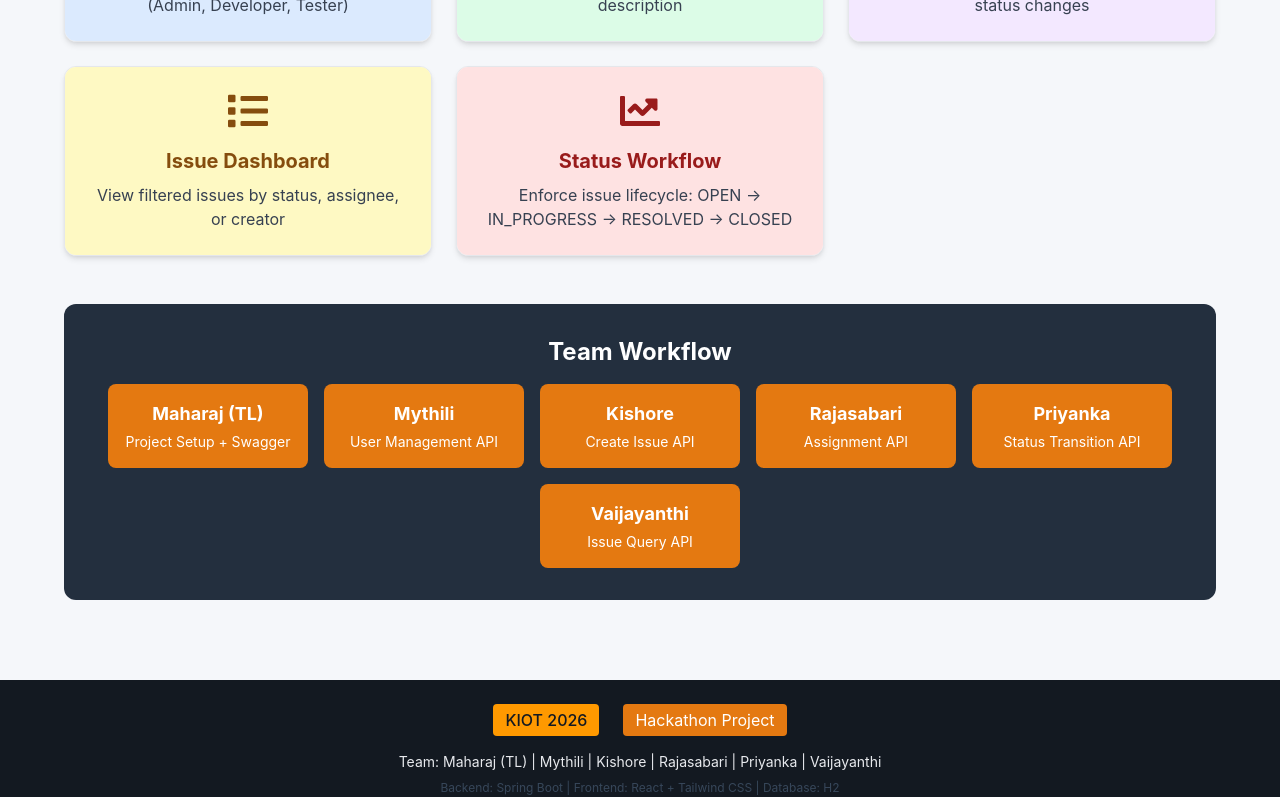
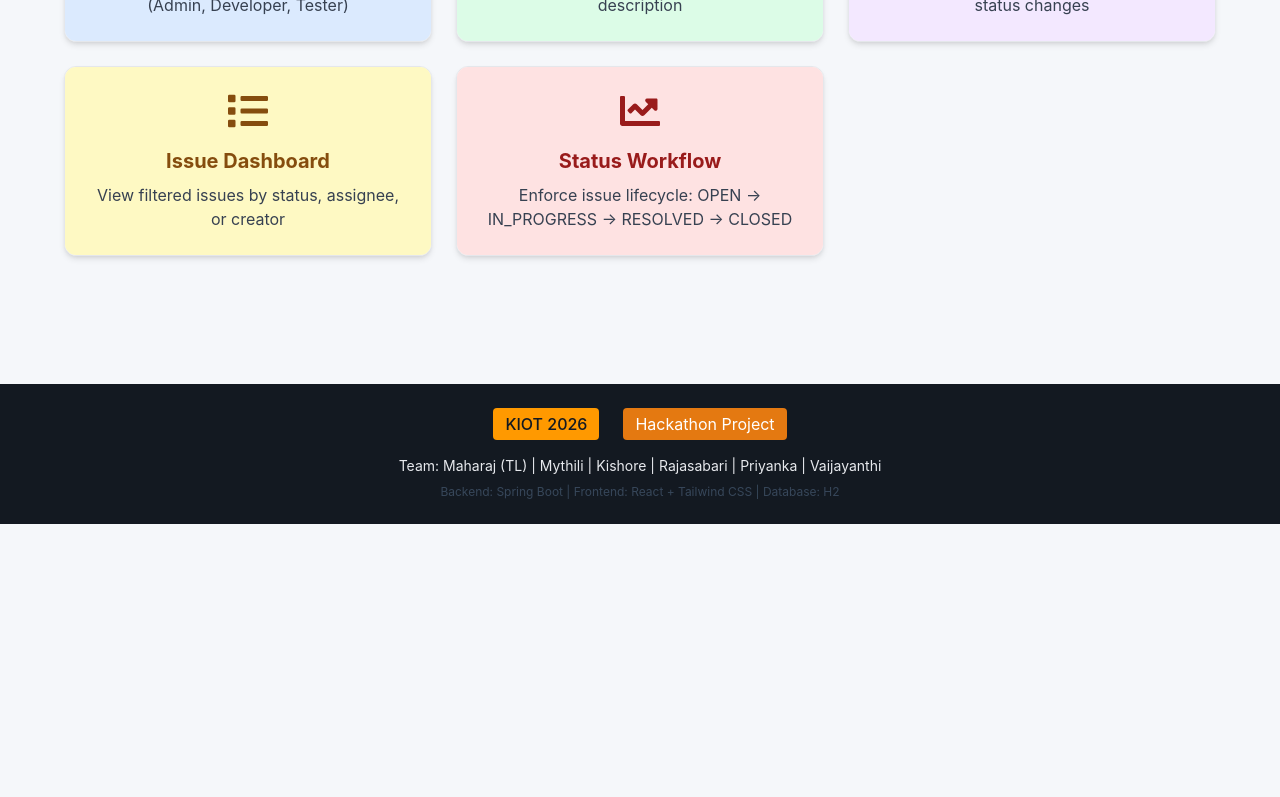
Before and after one commit to MaharajPS/Bug_Tracker, a React (Create React App) app in the folder frontend/: page / in a window 1280 px wide. Shown: the part 420-1217 px from the top of the page. After the commit the page ends 944 px from the top, so only its background shows below. Built offline with nearby package versions, Linux system fonts and the light colour scheme; no server answers.

Commit message:
Updated Home page

```diff
--- a/frontend/src/pages/HomePage.js
+++ b/frontend/src/pages/HomePage.js
@@ -67,25 +67,6 @@ const HomePage = () => {
           </Link>
         ))}
       </div>
-
-      <div className="bg-amazon-lightnavy rounded-xl p-8 text-white text-center">
-        <h2 className="text-2xl font-bold mb-4">Team Workflow</h2>
-        <div className="flex flex-wrap justify-center gap-4">
-          {[
-            {name: "Maharaj (TL)", task: "Project Setup + Swagger"},
-            {name: "Mythili", task: "User Management API"},
-            {name: "Kishore", task: "Create Issue API"},
-            {name: "Rajasabari", task: "Assignment API"},
-            {name: "Priyanka", task: "Status Transition API"},
-            {name: "Vaijayanthi", task: "Issue Query API"}
-          ].map((member, index) => (
-            <div key={index} className="bg-amazon-darkorange p-4 rounded-lg min-w-[200px]">
-              <div className="font-bold text-lg">{member.name}</div>
-              <div className="text-sm mt-1">{member.task}</div>
-            </div>
-          ))}
-        </div>
-      </div>
     </div>
   );
 };
```
